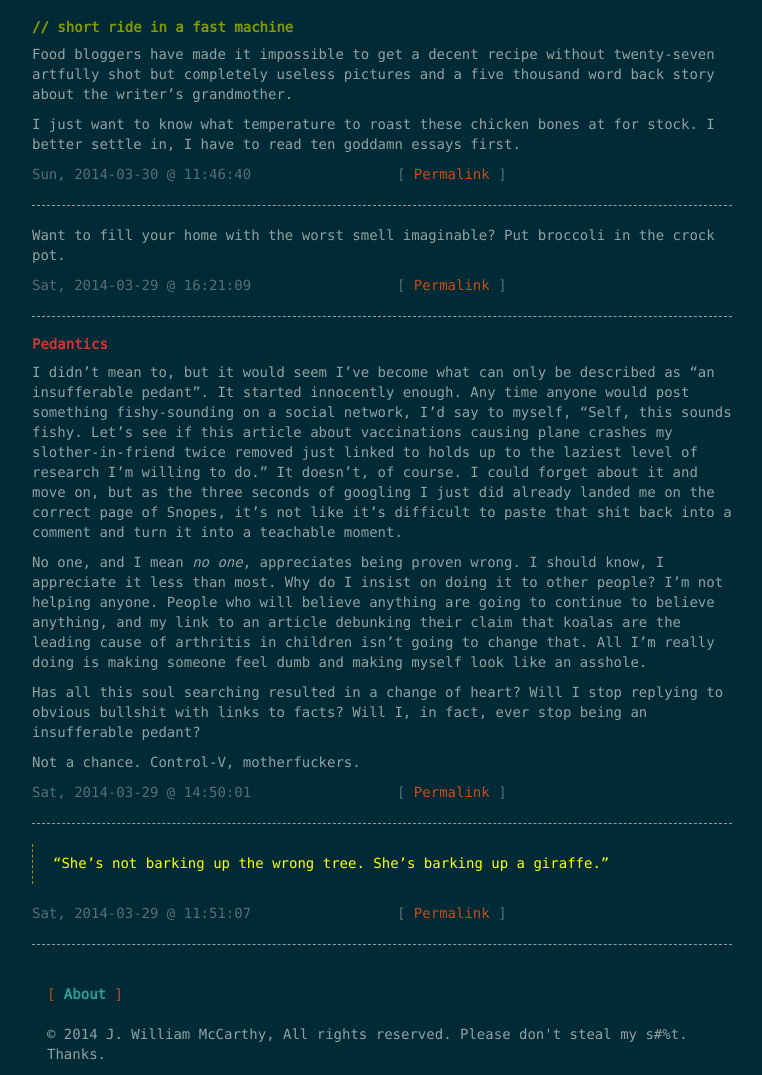
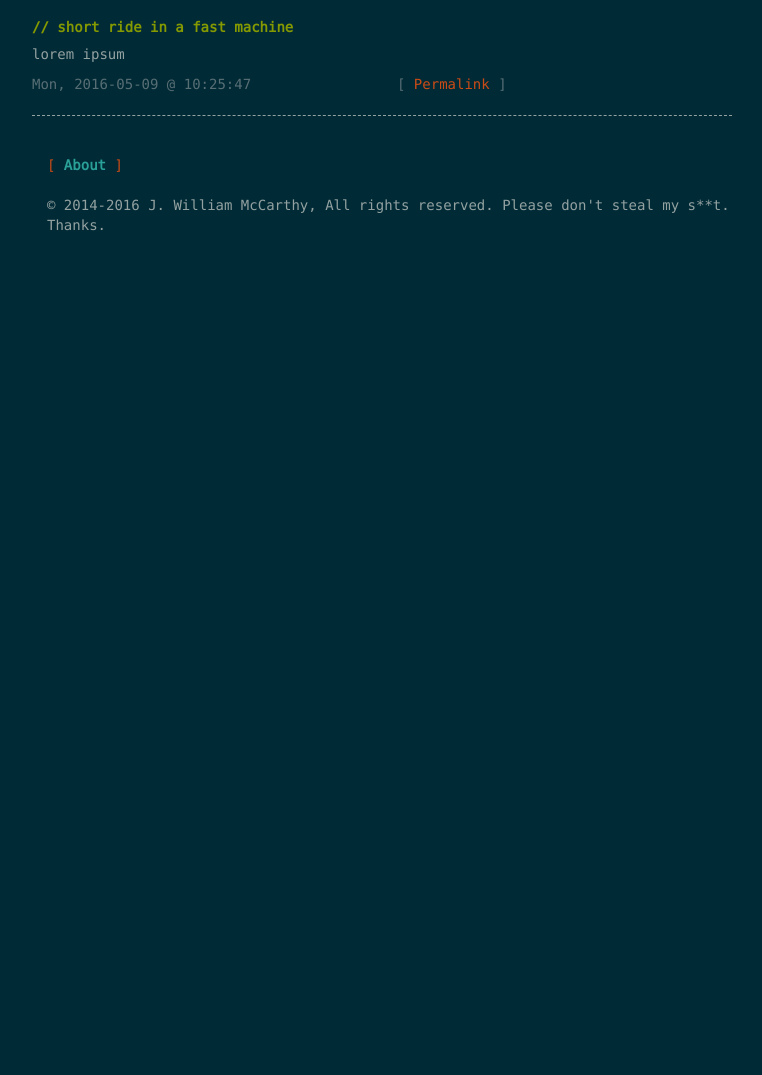
Before and after one commit to jaybill/jaybill.github.io, a Jekyll site: the page built from index.html, in a window 1280 px wide. Shown: the whole page, without its empty margins (258-1020 px from the left). Built offline with Jekyll 4.4.1, drawn with Linux system fonts in a browser that asks for light colours; some web fonts are replaced; Markdown is read by kramdown in place of the engine named in the settings; the list of posts is cut into pages by our own code; after the commit the page ends 900 px from its top, so only the background shows below that.

Commit message:
Cleaned house

```diff
--- a/_config.yml
+++ b/_config.yml
@@ -1,5 +1,6 @@
 name: Short Ride in a Fast Machine
 markdown: redcarpet
-pygments: true
+gems: [jekyll-paginate]
+highligter: true
 timezone: America/Los_Angeles
 paginate: 25
--- a/_includes/about.html
+++ b/_includes/about.html
@@ -1,15 +1 @@
-<p class="q">"<a href="http://jaybill.com">Jaybill</a> is just this guy, you know?"</p>
-
-<p>This isn't a blog in any traditional sense. It's a collection of stuff I wrote, most of it short and weird. Sometimes it's microbloggy sort of stuff, sometimes it's short fiction. It's a mixed bag, really. Maybe you'll dig it. I don't know. I can't keep up with you people anymore.</p>
-
-<p class="q">"What's with the name?"</p>
-
-<p><a href="http://en.wikipedia.org/wiki/Short_Ride_in_a_Fast_Machine">Short Ride in a Fast Machine</a> is an orchestral composition by <a href="http://en.wikipedia.org/wiki/John_Adams_(composer)">John Adams</a>.</p>
-
-<p class="q">"What's with the design of this site?"</p>
-
-<p>This site uses the <a href="http://ethanschoonover.com/solarized">Solarized</a> color scheme created by Ethan Schoonover. The site is supposed to look like a text editor, which is where I spend most of my time in front of a computer anyway.</p>
-
-<p class="q">"Can I contact you?"</p>
-
-<p>If you want to talk to me about something on this site, feel free to <a href="mailto:heybill@shortrideinafastmachine.com">email me here</a>. If you want to talk me about something else, please use the appropriate channels to do so.</p>
+<p>If you want to talk to me about something on this site, feel free to <a href="mailto:heybill@jaybill.com">email me here</a>. If you want to talk me about something else, please use the appropriate channels to do so.</p>
--- a/_layouts/default.html
+++ b/_layouts/default.html
@@ -39,7 +39,7 @@
             <div id="about" class="collapse">
               {% include about.html %}
             </div>
-                <p id="copy">&copy; 2014 J. William McCarthy, All rights reserved. Please don't steal my s#%t. Thanks.</p>
+                <p id="copy">&copy; 2014-2016 J. William McCarthy, All rights reserved. Please don't steal my s**t. Thanks.</p>
         </div>
     </div>
 <script src="/vendor/jquery/dist/jquery.min.js"></script>
--- a/_posts/2014-03-29-barking.markdown
+++ /dev/null
@@ -1,7 +0,0 @@
----
-layout: post
-title: barking
-date: 2014-03-29 11:51:07 PDT
-hidetitle: 'true'
----
-> "She's not barking up the wrong tree. She's barking up a giraffe."
--- a/_posts/2014-03-29-broccoli.markdown
+++ /dev/null
@@ -1,7 +0,0 @@
----
-layout: post
-title: broccoli
-date: 2014-03-29 16:21:09 PDT
-hidetitle: 'true'
----
-Want to fill your home with the worst smell imaginable? Put broccoli in the crock pot.
--- a/_posts/2014-03-29-pedant.markdown
+++ /dev/null
@@ -1,13 +0,0 @@
----
-layout: post
-title: Pedantics
-date: 2014-03-29 14:50:01 PDT
----
-
-I didn't mean to, but it would seem I've become what can only be described as "an insufferable pedant". It started innocently enough. Any time anyone would post something fishy-sounding on a social network, I'd say to myself, "Self, this sounds fishy. Let's see if this article about vaccinations causing plane crashes my slother-in-friend twice removed just linked to holds up to the laziest level of research I'm willing to do." It doesn't, of course. I could forget about it and move on, but as the three seconds of googling I just did already landed me on the correct page of Snopes, it's not like it's difficult to paste that shit back into a comment and turn it into a teachable moment.
-
-No one, and I mean *no one*, appreciates being proven wrong. I should know, I appreciate it less than most. Why do I insist on doing it to other people? I'm not helping anyone. People who will believe anything are going to continue to believe anything, and my link to an article debunking their claim that koalas are the leading cause of arthritis in children isn't going to change that. All I'm really doing is making someone feel dumb and making myself look like an asshole.
-
-Has all this soul searching resulted in a change of heart? Will I stop replying to obvious bullshit with links to facts? Will I, in fact, ever stop being an insufferable pedant?
-
-Not a chance. Control-V, motherfuckers.
--- a/_posts/2014-03-30-food-bloggers.markdown
+++ /dev/null
@@ -1,9 +0,0 @@
----
-layout: post
-title: food bloggers
-date: 2014-03-30 11:46:40 PDT
-hidetitle: 'true'
----
-Food bloggers have made it impossible to get a decent recipe without twenty-seven artfully shot but completely useless pictures and a five thousand word back story about the writer's grandmother.
-
-I just want to know what temperature to roast these chicken bones at for stock.  I better settle in, I have to read ten goddamn essays first.
--- /dev/null
+++ b/_posts/2016-05-09-one-.markdown
@@ -0,0 +1,8 @@
+---
+layout: post
+title: One.
+date: 2016-05-09 10:25:47 PDT
+hidetitle: 'true'
+---
+
+  lorem ipsum
```
Also changed, not shown: 2014/03/27/first-post.html (deleted, +0 -62 lines), 2014/03/27/herding-cats.html (deleted, +0 -56 lines), 2014/03/27/here-s-a-post.html (deleted, +0 -56 lines), 2014/03/27/here-s-another-post.html (deleted, +0 -56 lines), 2014/03/27/jimmy-jimmy-choo.html (deleted, +0 -56 lines).
